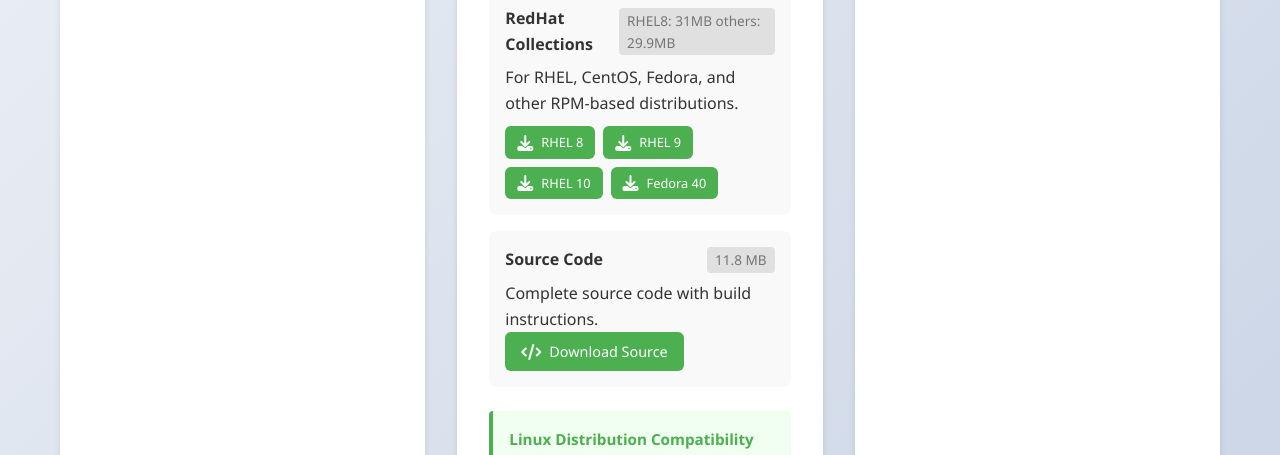
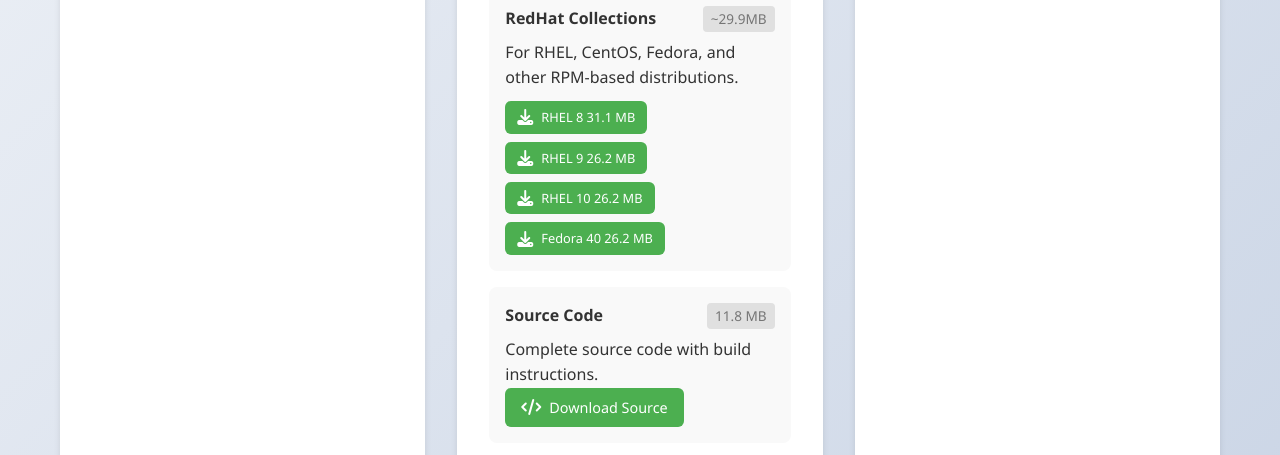
Before and after one commit to unhingednerdxcx/NotesIDEweb, a plain HTML site: page index.html in a window 1280 px wide. Shown: the part 806-1261 px from the top of the page. Drawn offline with Linux system fonts and the light colour scheme.

Commit message:
Changed UI

```diff
--- a/index.html
+++ b/index.html
@@ -471,25 +471,25 @@
           <div class="download-option">
             <div class="option-header">
               <span class="option-title">RedHat Collections</span>
-              <span class="option-size">RHEL8: 31MB others: 29.9MB</span>
+              <span class="option-size">~29.9MB</span>
             </div>
             <p>For RHEL, CentOS, Fedora, and other RPM-based distributions.</p>
             <div style="display: flex; flex-wrap: wrap; gap: 8px; margin-top: 10px;">
               <a href="downloads/RedHat-Collections/NotesIDE-1.7.2-2.el8.x86_64.zip" download class="download-btn" style="font-size: 0.8rem; padding: 6px 12px;">
                 <i class="fas fa-download"></i>
-                RHEL 8
+                RHEL 8 31.1 MB
               </a>
               <a href="downloads/RedHat-Collections/NotesIDE-1.7.2-2.el9.x86_64.zip" download class="download-btn" style="font-size: 0.8rem; padding: 6px 12px;">
                 <i class="fas fa-download"></i>
-                RHEL 9
+                RHEL 9 26.2 MB
               </a>
               <a href="downloads/RedHat-Collections/NotesIDE-1.7.2-2.el10.x86_64.zip" download class="download-btn" style="font-size: 0.8rem; padding: 6px 12px;">
                 <i class="fas fa-download"></i>
-                RHEL 10
+                RHEL 10  26.2 MB
               </a>
               <a href="downloads/RedHat-Collections/NotesIDE-1.7.2-2.fc40.x86_64.zip" download class="download-btn" style="font-size: 0.8rem; padding: 6px 12px;">
                 <i class="fas fa-download"></i>
-                Fedora 40
+                Fedora 40  26.2 MB
               </a>
             </div>
           </div>
```
